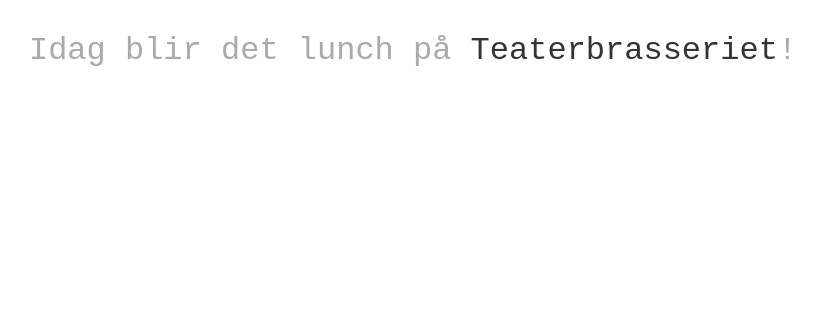
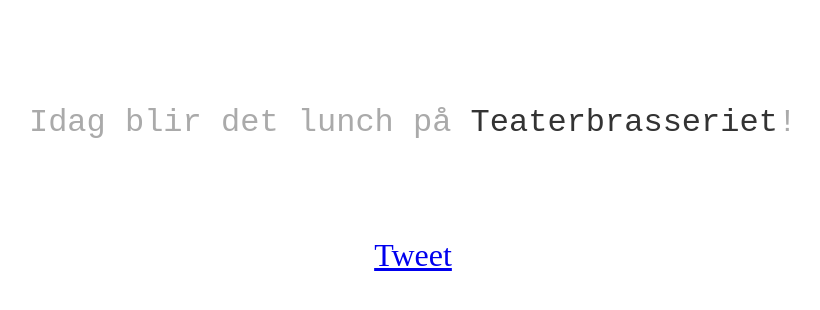
Before and after one commit to chriswl/martensjostrand.github.io, a plain HTML site: page index.html in a window 1280 px wide. Shown: the whole page, without its empty margins (227-1047 px from the left). Drawn offline with Linux system fonts and the light colour scheme.

Commit message:
Det måste ju gå att dela...

```diff
--- a/css/main.css
+++ b/css/main.css
@@ -1,8 +1,16 @@
-.content {
+html {
+	font-size: 2em;
+}
+
+.main {
   font-family: "Courier New", Courier, "Lucida Sans Typewriter", "Lucida Typewriter", monospace;
-  font-size: 2em;
   color: #AAA;
-  text-align: center
+  text-align: center;
+  padding: 2em;
+}
+
+.social {
+	text-align: center;
 }
 
 #restaurant {
--- a/index.html
+++ b/index.html
@@ -45,8 +45,25 @@
         </script>
   </head>
   <body>
-    <div class="content">
-      <p>Idag blir det lunch p&aring; <span id="restaurant">En restaurang</span>!</p>
-    </div>
-  </body>
+	  <div id="fb-root"></div>
+	  <script>(function(d, s, id) {
+	    var js, fjs = d.getElementsByTagName(s)[0];
+	    if (d.getElementById(id)) return;
+	    js = d.createElement(s); js.id = id;
+	    js.src = "//connect.facebook.net/en_US/all.js#xfbml=1";
+	    fjs.parentNode.insertBefore(js, fjs);
+	  }(document, 'script', 'facebook-jssdk'));</script>
+	  <div class="wrapper">
+		  <div class="main">
+			  <p>Idag blir det lunch p&aring; <span id="restaurant">En restaurang</span>!</p>
+		  </div>
+    	  <div class="social">
+
+
+			  <a href="https://twitter.com/share" class="twitter-share-button" data-text="Här äter vi lunch idag!">Tweet</a>
+			  <script>!function(d,s,id){var js,fjs=d.getElementsByTagName(s)[0],p=/^http:/.test(d.location)?'http':'https';if(!d.getElementById(id)){js=d.createElement(s);js.id=id;js.src=p+'://platform.twitter.com/widgets.js';fjs.parentNode.insertBefore(js,fjs);}}(document, 'script', 'twitter-wjs');</script>
+			  <div class="fb-like" data-href="http://martensjostrand.github.io" data-colorscheme="dark" data-layout="button_count" data-action="like" data-show-faces="false" data-share="false"></div>
+		  </div>
+		</div>
+	  </body>
 </html>
```
